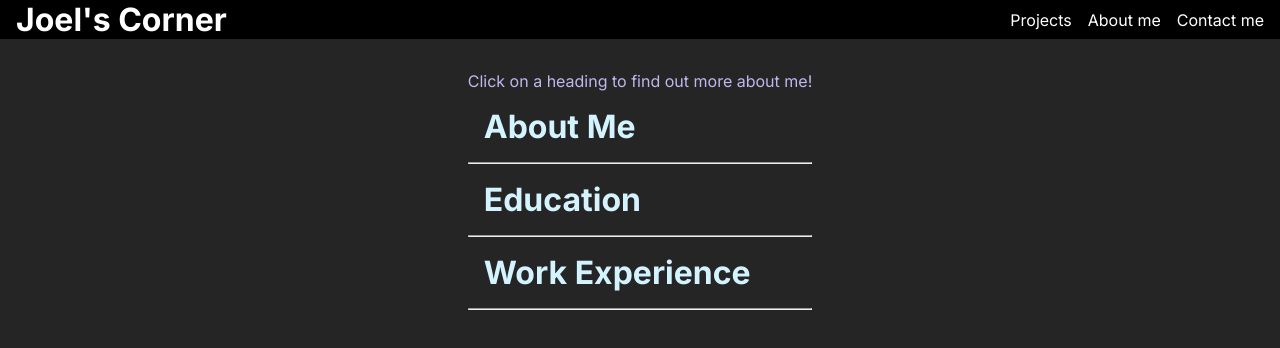
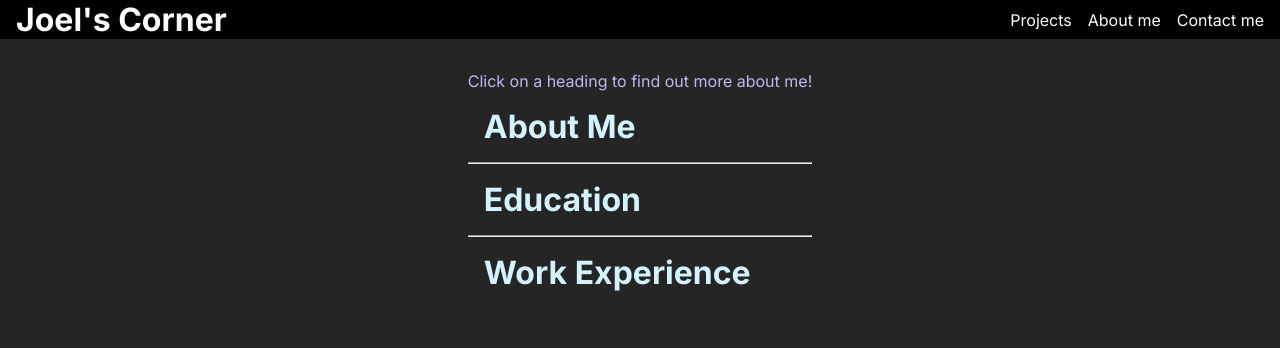
Before and after one commit to Neeblue/joels-corner, a React (Create React App) app: page /about in a window 1280 px wide. Shown: the top 348 px of the page. Built offline with nearby package versions, Linux system fonts and the light colour scheme.

Commit message:
Revmoved end hr tag

```diff
--- a/src/pages/About.js
+++ b/src/pages/About.js
@@ -65,7 +65,9 @@ export default function About() {
                             </div>
                         ))}
                     </Collapsible>
-                    <hr />
+                    {
+                        section !== Object.keys(about)[Object.keys(about).length - 1] ? <hr /> : null
+                    }
                 </div>
             ))}
             {/* <br /> */}
```
